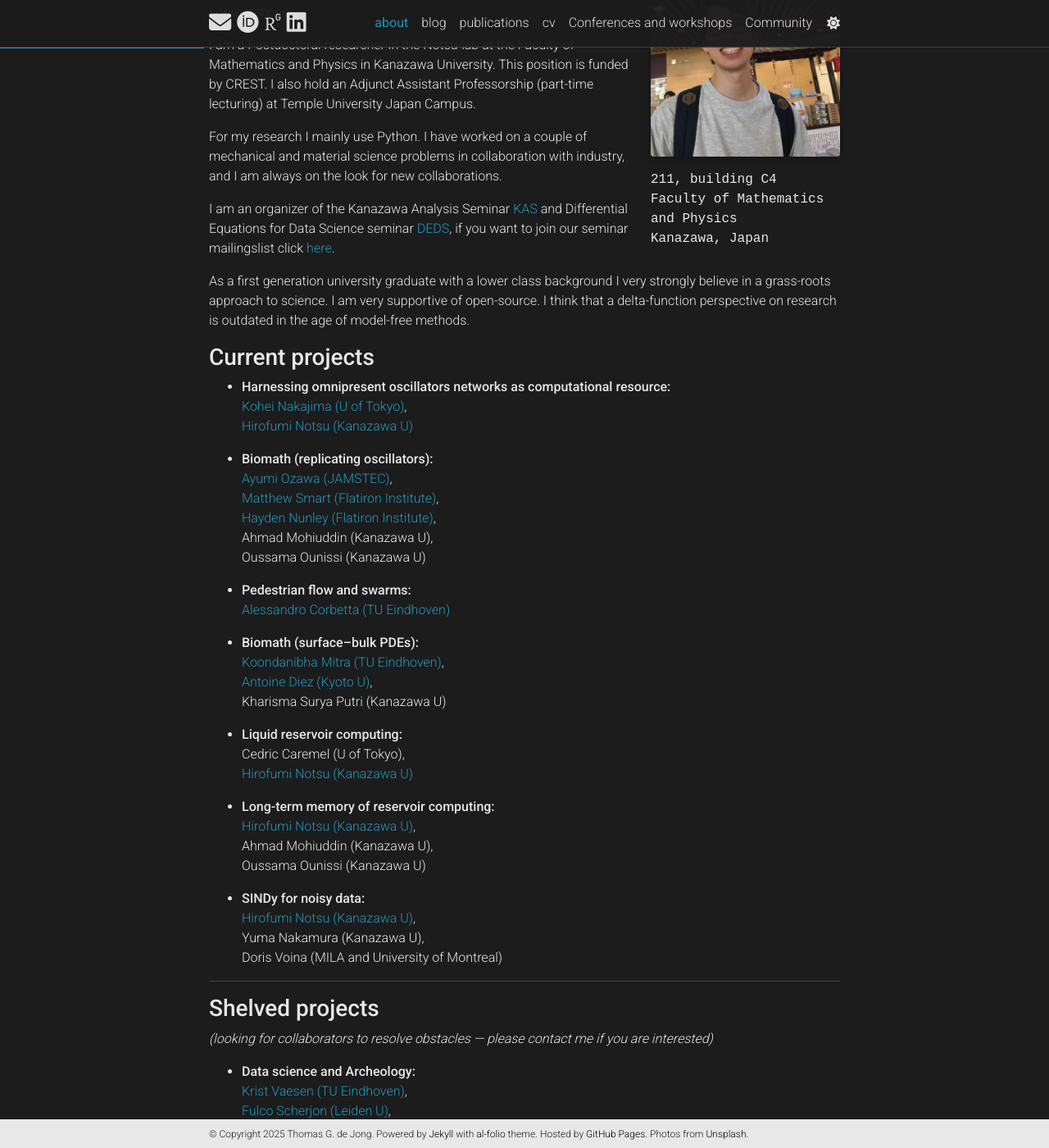
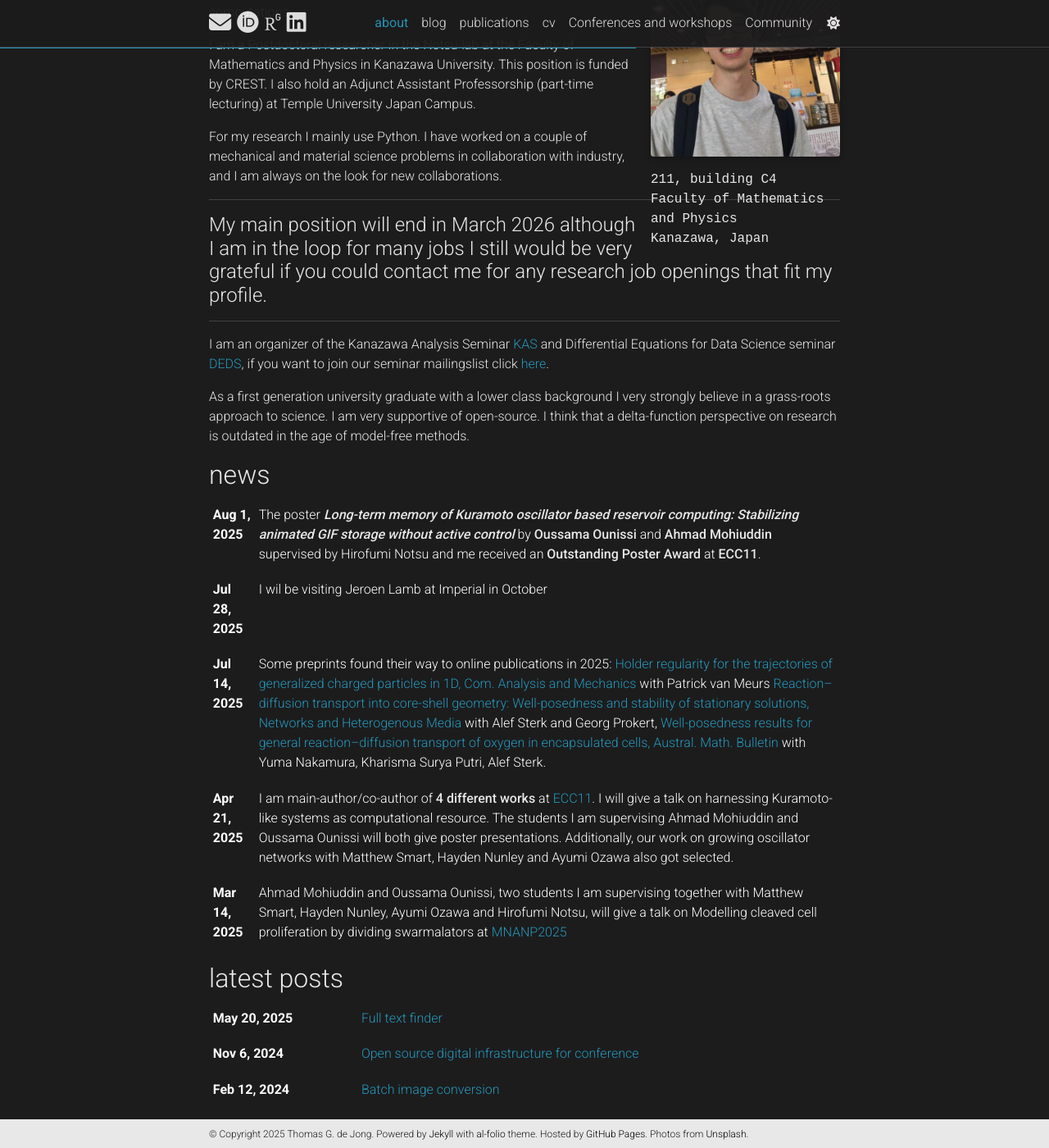
Before and after one commit to mathowl/tgdejong, a Jekyll site: the page built from _pages/about.md, in a window 1280 px wide and 1400 px high, scrolled down 319 px. Shown: the whole window at 82% size. Built offline with Jekyll 4.4.1, drawn with Linux system fonts in a browser that asks for light colours; full-size pictures stand in for the smaller copies a plugin makes; some web fonts are replaced; comment, search, counter and statistics services are not loaded; a style sheet for code colours, icons or effects is not loaded; some of the changed text lies outside the part shown.

Commit message:
Update about.md

```diff
--- a/_pages/about.md
+++ b/_pages/about.md
@@ -26,64 +26,13 @@
 For my research I mainly use Python. I have worked on a couple of mechanical and material science problems in collaboration with industry, and I am always on the look for new collaborations.
 
 
+<hr />
+<h4>
+My main position will end in March 2026 although I am in the loop for many jobs I still would be very grateful if you could contact me for any research job openings that fit my profile.
+</h4>
+<hr />
+
 
 I am an organizer of the Kanazawa Analysis Seminar [KAS](http://polaris.s.kanazawa-u.ac.jp/kas/) and Differential Equations for Data Science seminar [DEDS](https://scheme.hn/deds/), if you want to join our seminar mailingslist click [here](https://groups.google.com/forum/#!forum/deds-ku/join).
 
 As a first generation university graduate with a lower class background I very strongly believe in a grass-roots approach to science. I am very supportive of open-source. I think that a delta-function perspective on research is outdated in the age of model-free methods.
-
-### **Current projects**
-
-- **Harnessing omnipresent oscillators networks as computational resource:**
-  [Kohei Nakajima (U of Tokyo)](https://www.kohei-nakajima.com/),
-  [Hirofumi Notsu (Kanazawa U)](https://scheme.hn/)
-
-- **Biomath (replicating oscillators):**
-  [Ayumi Ozawa (JAMSTEC)](https://sites.google.com/edu.k.u-tokyo.ac.jp/ayumiozawa/home),
-  [Matthew Smart (Flatiron Institute)](https://www.simonsfoundation.org/people/matthew-smart/),
-  [Hayden Nunley (Flatiron Institute)](https://www.simonsfoundation.org/people/hayden-nunley/),
-  Ahmad Mohiuddin (Kanazawa U),
-  Oussama Ounissi (Kanazawa U)
-
-- **Pedestrian flow and swarms:**
-  [Alessandro Corbetta (TU Eindhoven)](https://corbetta.phys.tue.nl/)
-
-- **Biomath (surface–bulk PDEs):**
-  [Koondanibha Mitra (TU Eindhoven)](https://www.koondi.net/),
-  [Antoine Diez (Kyoto U)](https://antoinediez.gitlab.io/),
-  Kharisma Surya Putri (Kanazawa U)
-
-- **Liquid reservoir computing:**
-  Cedric Caremel (U of Tokyo),
-  [Hirofumi Notsu (Kanazawa U)](https://scheme.hn/)
-
-- **Long-term memory of reservoir computing:**
-  [Hirofumi Notsu (Kanazawa U)](https://scheme.hn/),
-  Ahmad Mohiuddin (Kanazawa U),
-  Oussama Ounissi (Kanazawa U)
-
-- **SINDy for noisy data:**
-  [Hirofumi Notsu (Kanazawa U)](https://scheme.hn/),
-  Yuma Nakamura (Kanazawa U),
-  Doris Voina (MILA and University of Montreal)
-
----
-
-### **Shelved projects**
-*(looking for collaborators to resolve obstacles — please contact me if you are interested)*
-
-- **Data science and Archeology:**
-  [Krist Vaesen (TU Eindhoven)](https://www.tue.nl/en/research/researchers/krist-vaesen),
-  [Fulco Scherjon (Leiden U)](https://www.universiteitleiden.nl/en/staffmembers/fulco-scherjon),
-  Andrew Sorensen (Leiden U),
-  Stan van Zon (U of Utrecht)
-
----
-
-### **Collaborators not mentioned above:**
-[Henk Broer (U of Groningen)](https://www.math.rug.nl/~broer/),
-[Nozomi Akashi (Kyoto U)](https://sites.google.com/view/nozomiakashi/),
-[Tomohiro Taniguchi (AIST)](https://researchmap.jp/tomohiro-taniguchi),
-[Georg Prokert (TU Eindhoven)](https://www.tue.nl/en/research/researchers/georg-prokert),
-[Joost Hulshof (VU Amsterdam)](https://www.few.vu.nl/~jhulshof/),
-[Patrick van Meurs (Kanazawa U)](https://sites.google.com/site/pjpvmeurs/),
-[Alef Sterk (U of Groningen)](https://www.math.rug.nl/~alef/)
```
